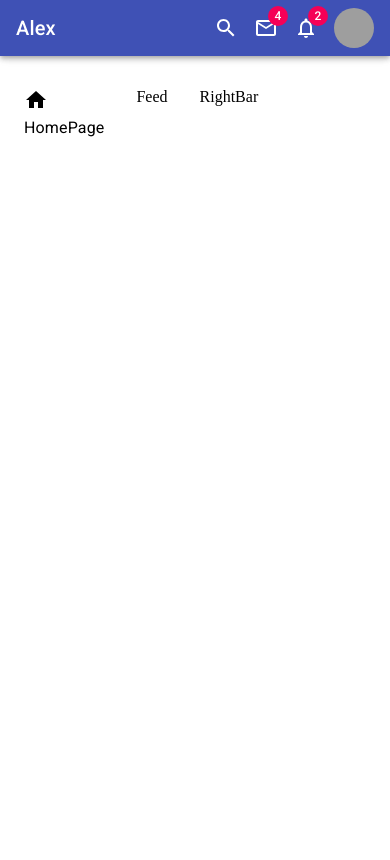
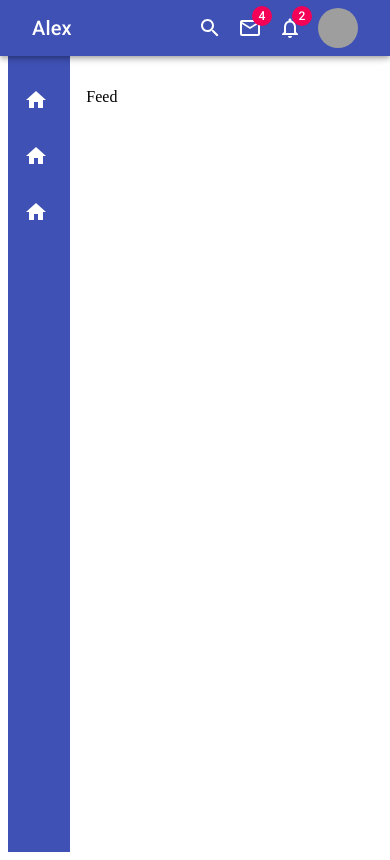
Before and after one commit to Bek85/react_mui, a React (Vite) app: page / in a window 390 px wide. Built offline with nearby package versions, Linux system fonts and the light colour scheme; grey boxes are pictures that could not be loaded.

Commit message:
make navbar responsive

```diff
--- a/src/App.jsx
+++ b/src/App.jsx
@@ -4,7 +4,13 @@ import Feed from "./components/Feed";
 import Navbar from "./components/Navbar";
 import RightBar from "./components/RightBar";
 
-const useStyles = makeStyles((theme) => ({}));
+const useStyles = makeStyles((theme) => ({
+  right: {
+    [theme.breakpoints.down("xs")]: {
+      display: "none",
+    },
+  },
+}));
 
 const App = () => {
   const classes = useStyles();
@@ -12,13 +18,13 @@ const App = () => {
     <>
       <Navbar />
       <Grid container>
-        <Grid item sm={2}>
+        <Grid item sm={2} xs={2}>
           <LeftBar />
         </Grid>
-        <Grid item sm={7}>
+        <Grid item sm={7} xs={10}>
           <Feed />
         </Grid>
-        <Grid item sm={3}>
+        <Grid item sm={3} className={classes.right}>
           <RightBar />
         </Grid>
       </Grid>
--- a/src/components/Leftbar.jsx
+++ b/src/components/Leftbar.jsx
@@ -3,7 +3,32 @@ import { Home } from "@material-ui/icons";
 
 const useStyles = makeStyles((theme) => ({
   container: {
+    height: "100vh",
+    color: "#fff",
     paddingTop: theme.spacing(10),
+    backgroundColor: theme.palette.primary.main,
+    [theme.breakpoints.up("sm")]: {
+      backgroundColor: "#fff",
+      color: "#555",
+      border: "1px solid #999",
+    },
+  },
+  item: {
+    display: "flex",
+    alignItems: "center",
+    marginBottom: theme.spacing(4),
+    [theme.breakpoints.up("sm")]: {
+      marginBottom: theme.spacing(3),
+      cursor: "pointer",
+    },
+  },
+  text: {
+    [theme.breakpoints.down("sm")]: {
+      display: "none",
+    },
+  },
+  icon: {
+    marginRight: "5px",
   },
 }));
 
@@ -12,8 +37,16 @@ const LeftBar = () => {
   return (
     <Container className={classes.container}>
       <div className={classes.item}>
-        <Home />
-        <Typography>HomePage</Typography>
+        <Home className={classes.icon} />
+        <Typography className={classes.text}>HomePage</Typography>
+      </div>
+      <div className={classes.item}>
+        <Home className={classes.icon} />
+        <Typography className={classes.text}>HomePage</Typography>
+      </div>
+      <div className={classes.item}>
+        <Home className={classes.icon} />
+        <Typography className={classes.text}>HomePage</Typography>
       </div>
     </Container>
   );
--- a/src/components/Navbar.jsx
+++ b/src/components/Navbar.jsx
@@ -4,6 +4,7 @@ import {
   AppBar,
   Avatar,
   Badge,
+  Container,
   InputBase,
   makeStyles,
   Toolbar,
@@ -80,6 +81,7 @@ const Navbar = () => {
 
   return (
     <AppBar position="fixed">
+      <Container>
         <Toolbar className={classes.toolbar}>
           <Typography variant="h6" className={classes.logoLg}>
             Alex Dev
@@ -112,6 +114,7 @@ const Navbar = () => {
             />
           </div>
         </Toolbar>
+      </Container>
     </AppBar>
   );
 };
```
Lines whose indentation alone changed are shown as unchanged.
